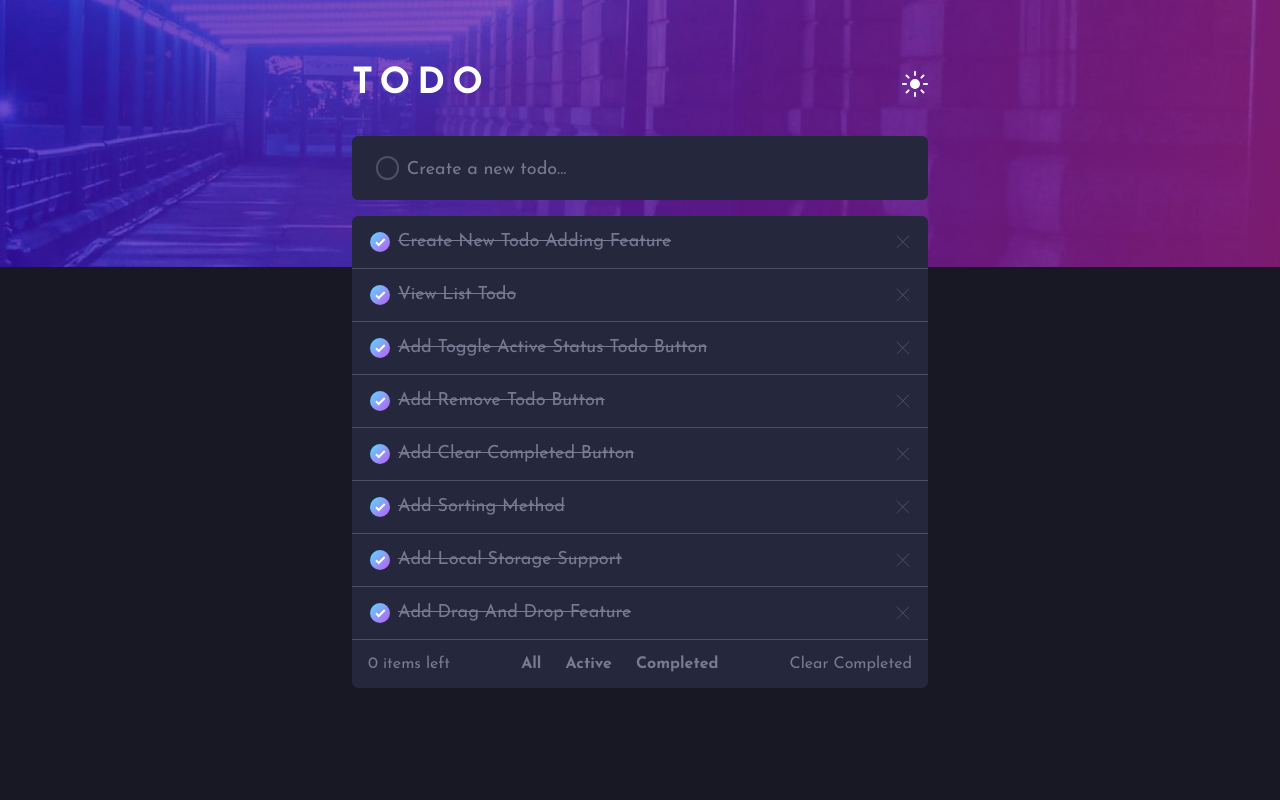
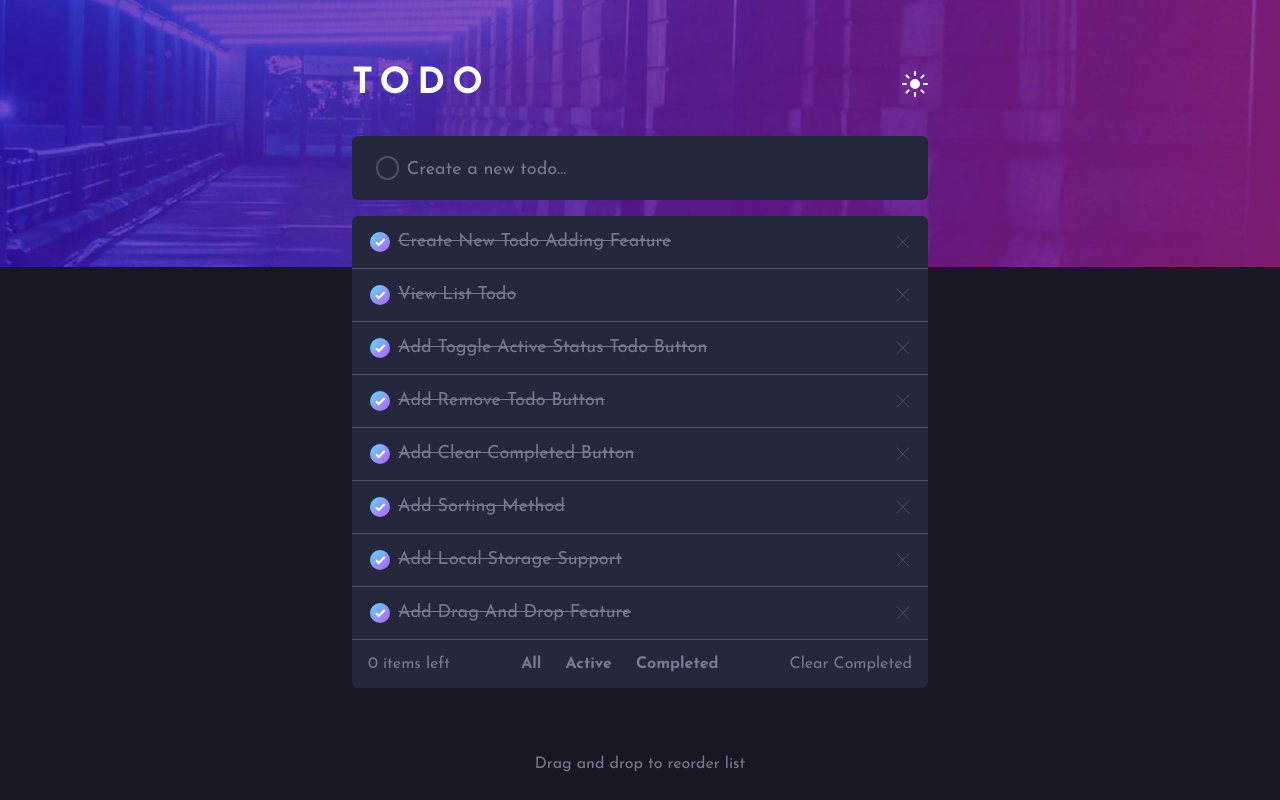
Before and after one commit to kawsarahmed-012/todo-app, a React (Vite) app: page / in a window 1280 px wide. Built offline with nearby package versions, Linux system fonts and the light colour scheme.

Commit message:
adding bottom drag text

```diff
--- a/src/App.jsx
+++ b/src/App.jsx
@@ -23,6 +23,7 @@ function App() {
           <TodosList />
         </TodoProvider>
       </div>
+      <p className="text-center mt-16 text-light-dark-grayish-blue dark:text-dark-dark-grayish-blue">Drag and drop to reorder list</p>
     </main>
   );
 }
```
